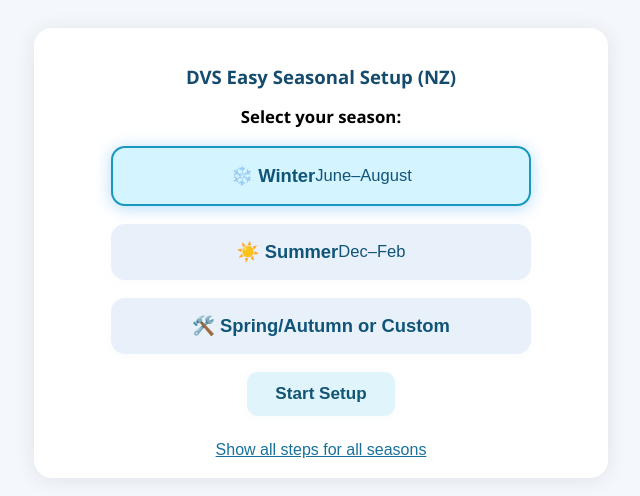
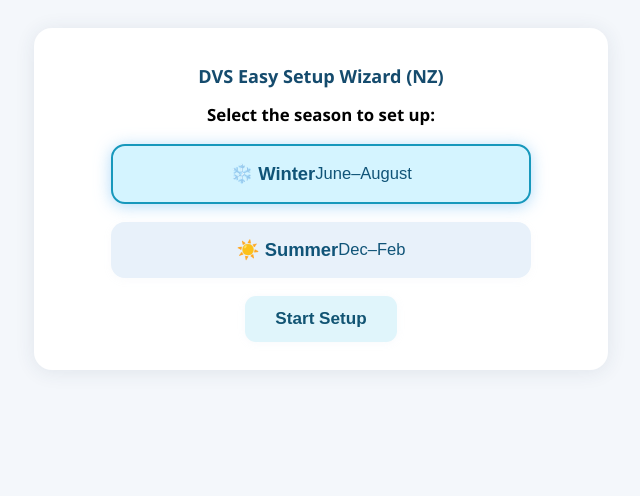
Before and after one commit to AgoraNZ/stopwatch, a plain HTML site: page index.html in a window 1280 px wide. Shown: the whole page, without its empty margins (319-959 px from the left). Drawn offline with Linux system fonts and the light colour scheme.

Commit message:
Update index.html

```diff
--- a/index.html
+++ b/index.html
@@ -2,12 +2,12 @@
 <html lang="en">
 <head>
   <meta charset="UTF-8">
-  <title>DVS Setup Wizard (NZ)</title>
+  <title>DVS Setup Wizard – Easy Steps (NZ)</title>
   <meta name="viewport" content="width=device-width, initial-scale=1.0"/>
   <style>
     body { font-family: 'Segoe UI', Arial, sans-serif; background: #f4f7fb; margin: 0; padding: 0;}
     .container { max-width: 420px; margin: 0 auto; background: #fff; border-radius: 18px; box-shadow: 0 2px 20px #2d415a19; padding: 24px 6vw 18px 6vw; margin-top: 28px;}
-    h1 { text-align: center; color: #154b6d; font-size: 1.16em; margin-bottom: 16px;}
+    h1 { text-align: center; color: #154b6d; font-size: 1.13em; margin-bottom: 15px;}
     .season-btns { display: flex; flex-direction: column; gap: 18px; margin: 18px 0;}
     .season-btn {
       display: flex; align-items: center; justify-content: center;
@@ -21,60 +21,95 @@
     .season-btn.active, .season-btn:focus { background: #cbefff; box-shadow: 0 2px 16px #92ccf6b5; outline: none;}
     .season-btn.recommended { border: 2.5px solid #1798bc; background: #d4f4ff;}
     .wizard-step { text-align: center; margin-top: 25px;}
-    .wizard-title { color: #137076; font-size: 1.08em; margin-bottom: 18px; font-weight: 600;}
-    .wizard-action { font-size: 1.21em; color: #124a74; font-weight: 500; margin-bottom: 13px;}
-    .wizard-desc { color: #3b566a; font-size: 1.05em; margin-bottom: 16px;}
+    .wizard-title { color: #137076; font-size: 1.09em; margin-bottom: 17px; font-weight: 600;}
+    .wizard-action { font-size: 1.17em; color: #124a74; font-weight: 500; margin-bottom: 12px;}
+    .wizard-desc { color: #3b566a; font-size: 1.04em; margin-bottom: 14px;}
     .wizard-nav { display: flex; justify-content: center; gap: 15px; margin-top: 18px;}
     .wiz-btn {
-      font-size: 1.07em; font-weight: bold; padding: 12px 28px;
+      font-size: 1.07em; font-weight: bold; padding: 13px 30px;
       border-radius: 11px; border: none;
       background: #e0f5fb; color: #115473; cursor: pointer;
       box-shadow: 0 1px 8px #b7d2df1a; margin: 0 7px;
       transition: background 0.18s;
     }
     .wiz-btn:active, .wiz-btn:focus { background: #bfe8f9;}
-    .showall { margin: 24px auto 0 auto; display: block; font-size: 1em; color: #19719b; background: none; border: none; text-decoration: underline; cursor: pointer;}
-    .allsteps { background: #f6fafc; padding: 13px 8px; border-radius: 12px; margin-top: 17px;}
+    .summary {
+      margin: 25px auto 0 auto; display: block; font-size: 1.07em;
+      background: #f8fbfc; color: #15719b; border-radius: 10px; padding: 16px 14px; text-align: left;
+      border: 1.2px solid #d5eaf7;
+      box-shadow: 0 1px 6px #bdddfd19;
+    }
+    .summary-title {font-weight: bold; font-size: 1.07em; color: #145578; margin-bottom: 7px;}
+    .summary ul {margin: 6px 0 0 0; padding: 0 0 0 17px;}
+    .summary li {margin-bottom: 6px;}
     @media (max-width: 600px) {
       .container { padding: 11px 2vw 12px 2vw;}
       .season-btn { font-size: 1.09em; padding: 14px 0;}
+      .wiz-btn { padding: 12px 0; width: 46vw;}
     }
   </style>
 </head>
 <body>
   <div class="container">
-    <h1>DVS Easy Seasonal Setup (NZ)</h1>
+    <h1>DVS Easy Setup Wizard (NZ)</h1>
     <div id="main"></div>
   </div>
   <script>
-    // Data for each season's steps
-    const SEASON_STEPS = {
+    // Each wizard step as an object with .title, .action, .desc, and .summary (if last step)
+    const STEPS = {
       Winter: [
-        { title: "Set DAY Profile", action: "Go to MENU → System → Profiles → Day", desc: "Press OK." },
-        { title: "Set Day Temp", action: "Choose 'Set Temp' → 23°C", desc: "Use arrow keys, then OK." },
-        { title: "Day Fan Control", action: "Select 'Fan Control'", desc: "Set: Fan Speed 3–4 bars, Heat Recovery ON (all 7 bars), Heat Retention OFF (0 bars)." },
-        { title: "Set NIGHT Profile", action: "Select 'Night' in Profiles", desc: "Press OK." },
-        { title: "Set Night Temp", action: "Choose 'Set Temp' → 23°C", desc: "Use arrow keys, then OK." },
-        { title: "Night Fan Control", action: "Select 'Fan Control'", desc: "Set: Fan Speed 3–4 bars, Heat Recovery ON, Heat Retention OFF." },
-        { title: "Humidity Settings", action: "MENU → Hum. Settings", desc: "Set Sensitivity: High (Hi).<br>Set Time: Instant." }
+        { title: "Start Day Settings", action: "From the main screen, press MENU. Use ▲▼ arrows to highlight 'System', then press OK. Use ▲▼ to highlight 'Profiles', then press OK.", desc: "" },
+        { title: "Select Day & Set Temp", action: "Use ▲▼ to highlight 'Day', then press OK. Use ▲▼ to highlight 'Set Temp', then press OK. Use ▲▼ to set 23°C, then press OK.", desc: "" },
+        { title: "Go Back & Open Fan Control", action: "Press MENU to go back to the 'Day' menu. Use ▲▼ to highlight 'Fan Control', then press OK.", desc: "" },
+        { title: "Set Fan Speed", action: "Use ▲▼ to highlight 'Fan Speed', then press OK. Use ▲▼ to set 3–4 bars. Press OK.", desc: "" },
+        { title: "Go Back & Set Heat Recovery", action: "Press MENU to go back. Use ▲▼ to highlight 'Heat Recovery', then press OK. Use ▲▼ to set all 7 bars. Press OK.", desc: "" },
+        { title: "Go Back & Set Heat Retention", action: "Press MENU to go back. Use ▲▼ to highlight 'Heat Retention', then press OK. Use ▼ to set to OFF (0 bars). Press OK.", desc: "" },
+        { title: "Finish Day Profile", action: "Press MENU until you see 'Profiles' again.", desc: "Now set Night settings." },
+
+        { title: "Select Night & Set Temp", action: "Use ▲▼ to highlight 'Night', then press OK. Use ▲▼ to highlight 'Set Temp', then press OK. Use ▲▼ to set 23°C, then press OK.", desc: "" },
+        { title: "Go Back & Open Night Fan Control", action: "Press MENU to go back. Use ▲▼ to highlight 'Fan Control', then press OK.", desc: "" },
+        { title: "Set Night Fan Speed", action: "Use ▲▼ to highlight 'Fan Speed', then press OK. Use ▲▼ to set 3–4 bars. Press OK.", desc: "" },
+        { title: "Go Back & Set Night Heat Recovery", action: "Press MENU to go back. Use ▲▼ to highlight 'Heat Recovery', then press OK. Use ▲▼ to set all 7 bars. Press OK.", desc: "" },
+        { title: "Go Back & Set Night Heat Retention", action: "Press MENU to go back. Use ▲▼ to highlight 'Heat Retention', then press OK. Use ▼ to set to OFF (0 bars). Press OK.", desc: "" },
+        { title: "Finish Night Profile", action: "Press MENU until you see the main screen.", desc: "" },
+
+        { title: "Set Humidity Settings", action: "From the main screen, press MENU. Use ▲▼ to highlight 'Hum. Settings', then press OK. Use ▲▼ to set Sensitivity: High (Hi), press OK. Use ▲▼ to set Time: Instant, press OK. Press MENU to finish.", desc: "", summary: [
+          "Day & Night: Temperature 23°C",
+          "Fan Speed: 3–4 bars",
+          "Heat Recovery: ON (all 7 bars)",
+          "Heat Retention: OFF",
+          "Humidity: High, Instant"
+        ]}
       ],
       Summer: [
-        { title: "Set DAY Profile", action: "Go to MENU → System → Profiles → Day", desc: "Press OK." },
-        { title: "Set Day Temp", action: "Choose 'Set Temp' → 19°C", desc: "Use arrow keys, then OK." },
-        { title: "Day Fan Control", action: "Select 'Fan Control'", desc: "Set: Fan Speed 2–3 bars, Heat Recovery OFF (0 bars), Heat Retention OFF (0 bars)." },
-        { title: "Set NIGHT Profile", action: "Select 'Night' in Profiles", desc: "Press OK." },
-        { title: "Set Night Temp", action: "Choose 'Set Temp' → 19°C", desc: "Use arrow keys, then OK." },
-        { title: "Night Fan Control", action: "Select 'Fan Control'", desc: "Set: Fan Speed 2–3 bars, Heat Recovery OFF, Heat Retention OFF." },
-        { title: "Humidity Settings", action: "MENU → Hum. Settings", desc: "Set Sensitivity: Medium (Med).<br>Set Time: 10 min." }
+        { title: "Start Day Settings", action: "From the main screen, press MENU. Use ▲▼ arrows to highlight 'System', then press OK. Use ▲▼ to highlight 'Profiles', then press OK.", desc: "" },
+        { title: "Select Day & Set Temp", action: "Use ▲▼ to highlight 'Day', then press OK. Use ▲▼ to highlight 'Set Temp', then press OK. Use ▲▼ to set 19°C, then press OK.", desc: "" },
+        { title: "Go Back & Open Fan Control", action: "Press MENU to go back to the 'Day' menu. Use ▲▼ to highlight 'Fan Control', then press OK.", desc: "" },
+        { title: "Set Fan Speed", action: "Use ▲▼ to highlight 'Fan Speed', then press OK. Use ▲▼ to set 2–3 bars. Press OK.", desc: "" },
+        { title: "Go Back & Set Heat Recovery", action: "Press MENU to go back. Use ▲▼ to highlight 'Heat Recovery', then press OK. Use ▼ to set to OFF (0 bars). Press OK.", desc: "" },
+        { title: "Go Back & Set Heat Retention", action: "Press MENU to go back. Use ▲▼ to highlight 'Heat Retention', then press OK. Use ▼ to set to OFF (0 bars). Press OK.", desc: "" },
+        { title: "Finish Day Profile", action: "Press MENU until you see 'Profiles' again.", desc: "Now set Night settings." },
+
+        { title: "Select Night & Set Temp", action: "Use ▲▼ to highlight 'Night', then press OK. Use ▲▼ to highlight 'Set Temp', then press OK. Use ▲▼ to set 19°C, then press OK.", desc: "" },
+        { title: "Go Back & Open Night Fan Control", action: "Press MENU to go back. Use ▲▼ to highlight 'Fan Control', then press OK.", desc: "" },
+        { title: "Set Night Fan Speed", action: "Use ▲▼ to highlight 'Fan Speed', then press OK. Use ▲▼ to set 2–3 bars. Press OK.", desc: "" },
+        { title: "Go Back & Set Night Heat Recovery", action: "Press MENU to go back. Use ▲▼ to highlight 'Heat Recovery', then press OK. Use ▼ to set to OFF (0 bars). Press OK.", desc: "" },
+        { title: "Go Back & Set Night Heat Retention", action: "Press MENU to go back. Use ▲▼ to highlight 'Heat Retention', then press OK. Use ▼ to set to OFF (0 bars). Press OK.", desc: "" },
+        { title: "Finish Night Profile", action: "Press MENU until you see the main screen.", desc: "" },
+
+        { title: "Set Humidity Settings", action: "From the main screen, press MENU. Use ▲▼ to highlight 'Hum. Settings', then press OK. Use ▲▼ to set Sensitivity: Medium (Med), press OK. Use ▲▼ to set Time: 10 min, press OK. Press MENU to finish.", desc: "", summary: [
+          "Day & Night: Temperature 19°C",
+          "Fan Speed: 2–3 bars",
+          "Heat Recovery: OFF",
+          "Heat Retention: OFF",
+          "Humidity: Medium, 10 min"
+        ]}
       ]
     };
-    // Friendly names & emojis
     const SEASON_META = {
       Winter: { name: "Winter", emoji: "❄️", tip: "Recommended for June–August" },
-      Summer: { name: "Summer", emoji: "☀️", tip: "Recommended for December–February" },
-      Custom: { name: "Custom / Help", emoji: "🛠️", tip: "Use if you want to adjust for Spring/Autumn" }
+      Summer: { name: "Summer", emoji: "☀️", tip: "Recommended for December–February" }
     };
-    // Detect NZ season (simplified)
     function getNZSeason() {
       const now = new Date();
       let month = now.getUTCMonth() + 1;
@@ -86,61 +121,41 @@
       }
       if (month === 12 || month === 1 || month === 2) return "Summer";
       if (month >= 6 && month <= 8) return "Winter";
-      return "Custom";
+      return "Winter";
     }
     // State
     let selected = getNZSeason();
     let step = 0;
-    let showAll = false;
     // Render
     function render() {
       const main = document.getElementById('main');
-      if (step === 0 && !showAll) {
-        // Season selection screen
+      if (step === 0) {
         main.innerHTML = `
           <div style="text-align:center; font-size:1.05em; margin-bottom: 4px;">
-            <b>Select your season:</b>
+            <b>Select the season to set up:</b>
           </div>
           <div class="season-btns">
             <button class="season-btn${selected==="Winter"?" recommended active":""}" onclick="selectSeason('Winter')">❄️ Winter<br><span style='font-size:0.9em; font-weight:400'>June–August</span></button>
             <button class="season-btn${selected==="Summer"?" recommended active":""}" onclick="selectSeason('Summer')">☀️ Summer<br><span style='font-size:0.9em; font-weight:400'>Dec–Feb</span></button>
-            <button class="season-btn${selected==="Custom"?" active":""}" onclick="selectSeason('Custom')">🛠️ Spring/Autumn or Custom</button>
           </div>
           <div style="text-align:center; margin:18px 0 10px 0;">
             <button class="wiz-btn" onclick="startWizard()">Start Setup</button>
           </div>
-          <button class="showall" onclick="showAllSteps()">Show all steps for all seasons</button>
         `;
-      } else if (!showAll) {
-        // Wizard step
-        let steps = selected === "Custom" ? SEASON_STEPS.Winter : SEASON_STEPS[selected];
-        if (selected === "Custom") {
-          steps = [
-            { title: "Choose a base:", action: "Most use Winter settings for cold/damp, Summer for hot/stuffy.", desc: "Select above, or set your own preferences." }
-          ];
-        }
+      } else {
+        const meta = SEASON_META[selected];
+        const steps = STEPS[selected];
         const curr = steps[step - 1];
         main.innerHTML = `
           <div class="wizard-step">
-            <div class="wizard-title">${curr.title}</div>
+            <div class="wizard-title">${meta.emoji} <span>${curr.title}</span></div>
             <div class="wizard-action">${curr.action}</div>
             <div class="wizard-desc">${curr.desc}</div>
             <div class="wizard-nav">
               ${step > 1 ? `<button class="wiz-btn" onclick="prevStep()">Back</button>` : ""}
               ${step < steps.length ? `<button class="wiz-btn" onclick="nextStep()">Next</button>` : `<button class="wiz-btn" onclick="resetWizard()">Finish</button>`}
             </div>
-            <button class="showall" onclick="showAllSteps()">Show all steps</button>
-          </div>
-        `;
-      } else {
-        // All steps
-        main.innerHTML = `
-          <div class="allsteps">
-            <b>Winter:</b>
-            <ol>${SEASON_STEPS.Winter.map(s=>`<li><b>${s.title}:</b> ${s.action} <span style="color:#597b96">${s.desc}</span></li>`).join('')}</ol>
-            <b>Summer:</b>
-            <ol>${SEASON_STEPS.Summer.map(s=>`<li><b>${s.title}:</b> ${s.action} <span style="color:#597b96">${s.desc}</span></li>`).join('')}</ol>
-            <button class="wiz-btn" onclick="resetWizard()" style="margin:13px auto 0 auto;display:block;">Back</button>
+            ${curr.summary ? `<div class="summary"><div class="summary-title">Summary:</div><ul>${curr.summary.map(item=>`<li>${item}</li>`).join('')}</ul></div>` : ""}
           </div>
         `;
       }
@@ -150,9 +165,7 @@
     window.startWizard = function() { step = 1; render(); }
     window.nextStep = function() { step += 1; render(); }
     window.prevStep = function() { step -= 1; render(); }
-    window.showAllSteps = function() { showAll = true; render(); }
-    window.resetWizard = function() { step = 0; showAll = false; render(); }
-    // Initial render
+    window.resetWizard = function() { step = 0; render(); }
     render();
   </script>
 </body>
```
